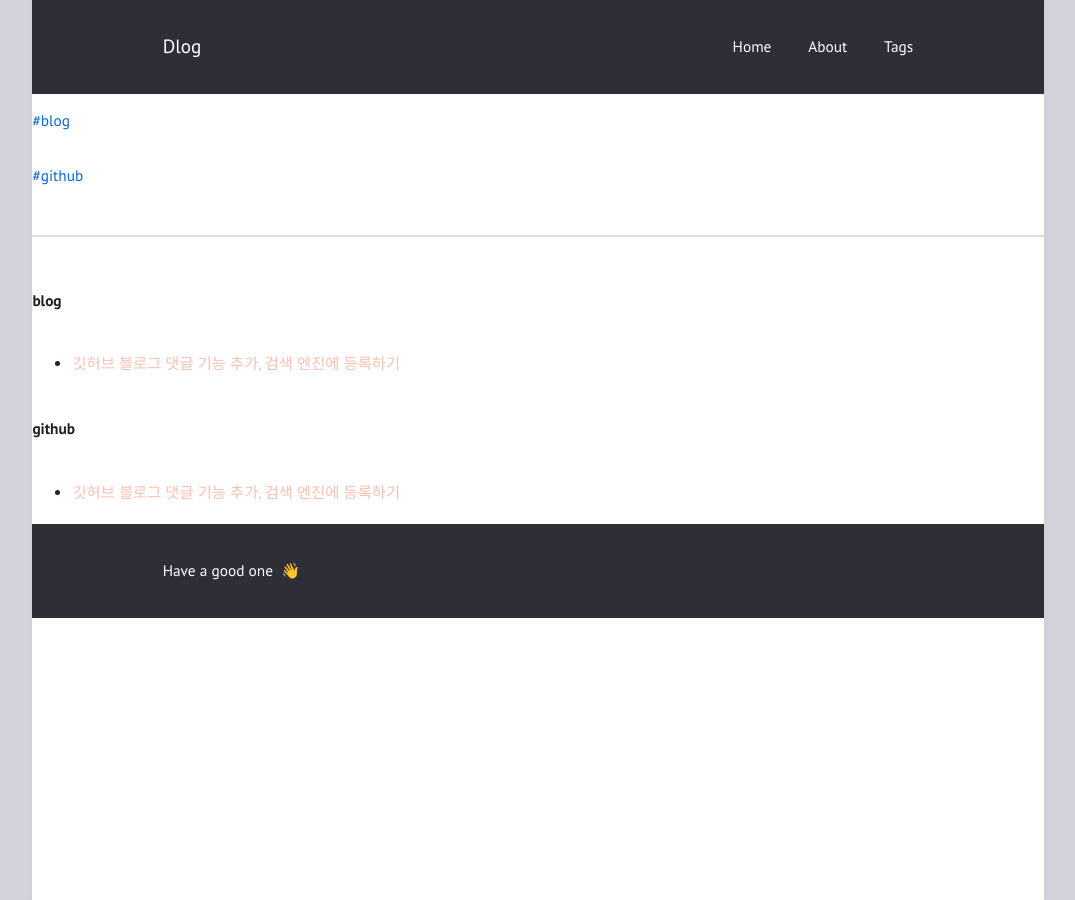
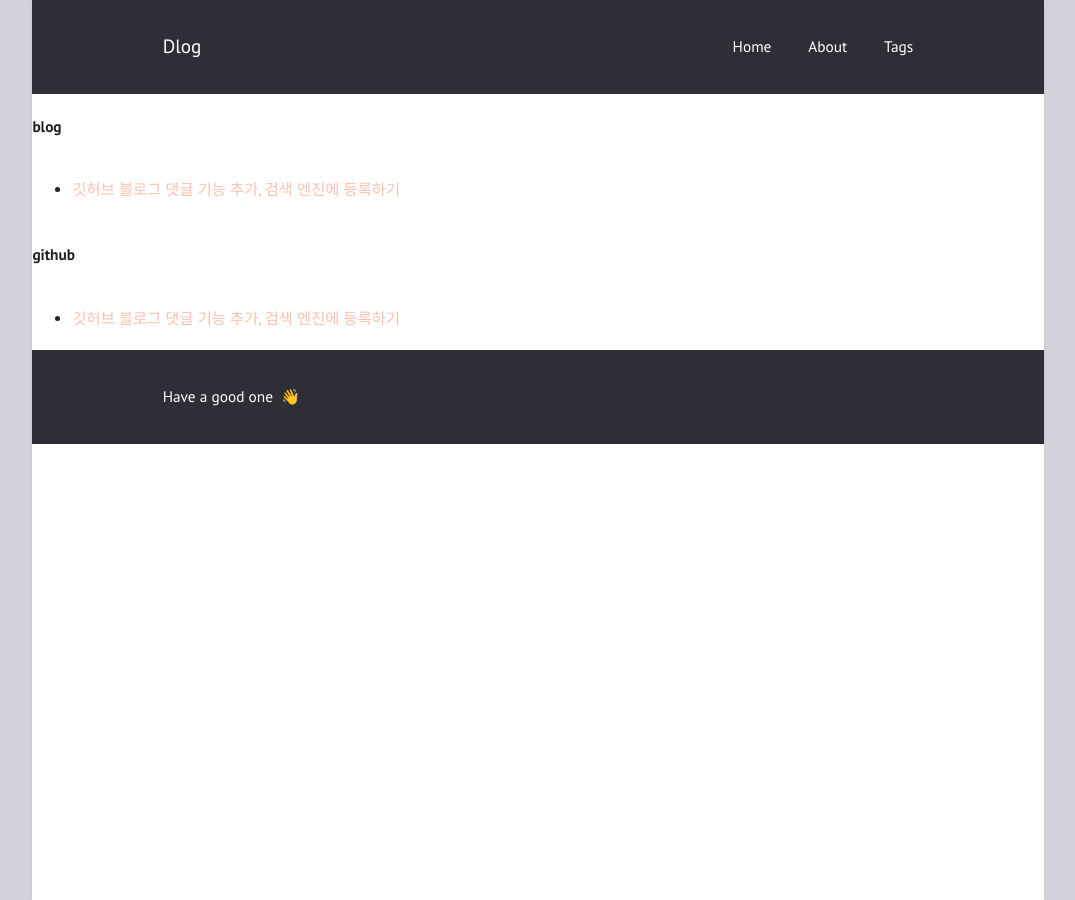
Before and after one commit to feb-dain/feb-dain.github.io, a Jekyll site: the page built from tags.md, in a window 1280 px wide. Shown: the whole page, without its empty margins (102-1177 px from the left). Built offline with Jekyll 4.4.1, drawn with Linux system fonts in a browser that asks for light colours.

Commit message:
Update tags.md

```diff
--- a/tags.md
+++ b/tags.md
@@ -21,9 +21,7 @@ permalink: /tags/
 {% endif %}
 {% endfor %}
 {% for tag in tags %}
-<span class="label label-success" href="#{{ tag | slugify }}" >#{{ tag }}</span> &nbsp;
 {% endfor %}
-<hr class="divider">
 {% for tag in tags %}
 <h4 id="{{ tag | slugify }}">{{ tag }}</h4>
 <ul>
```
